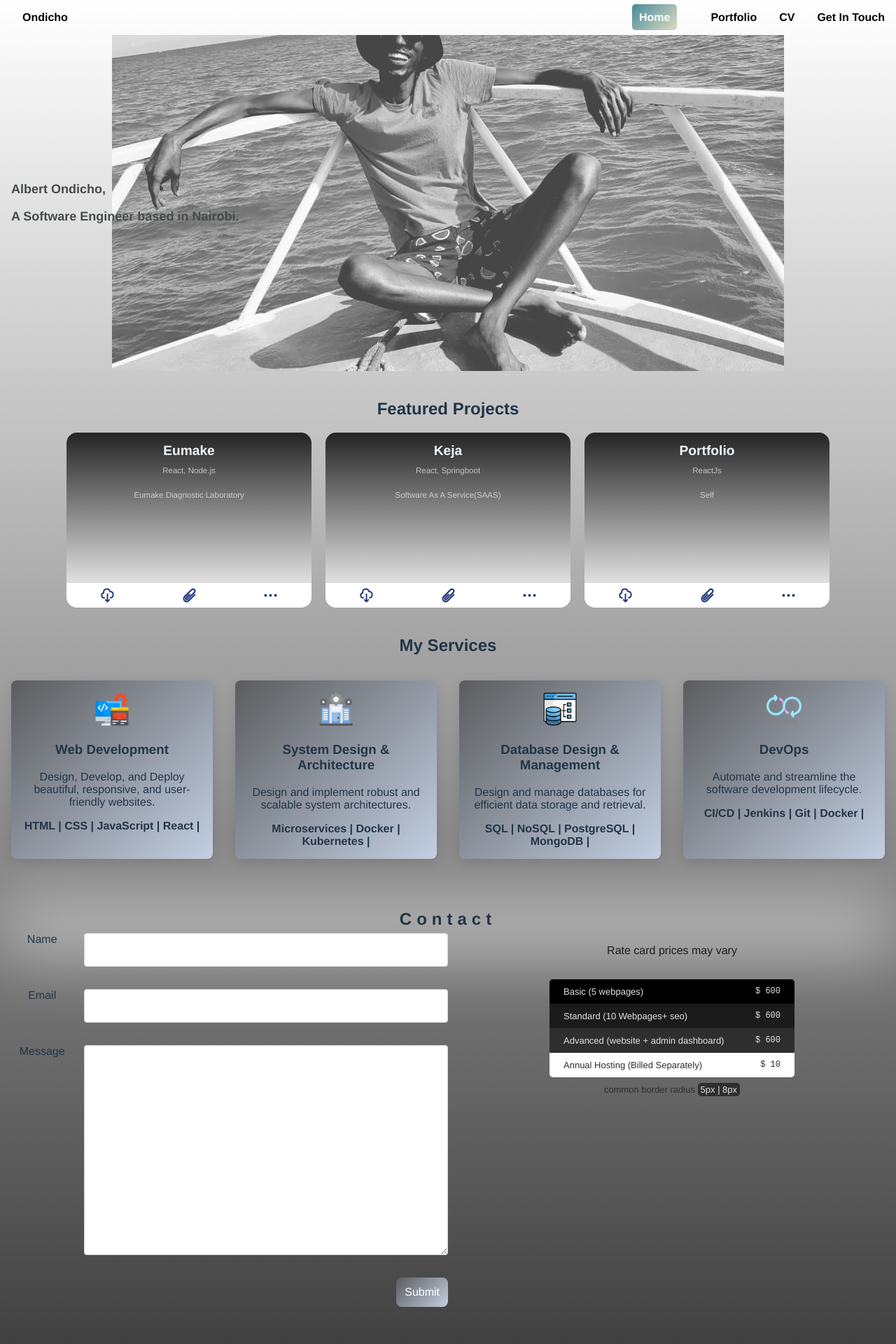
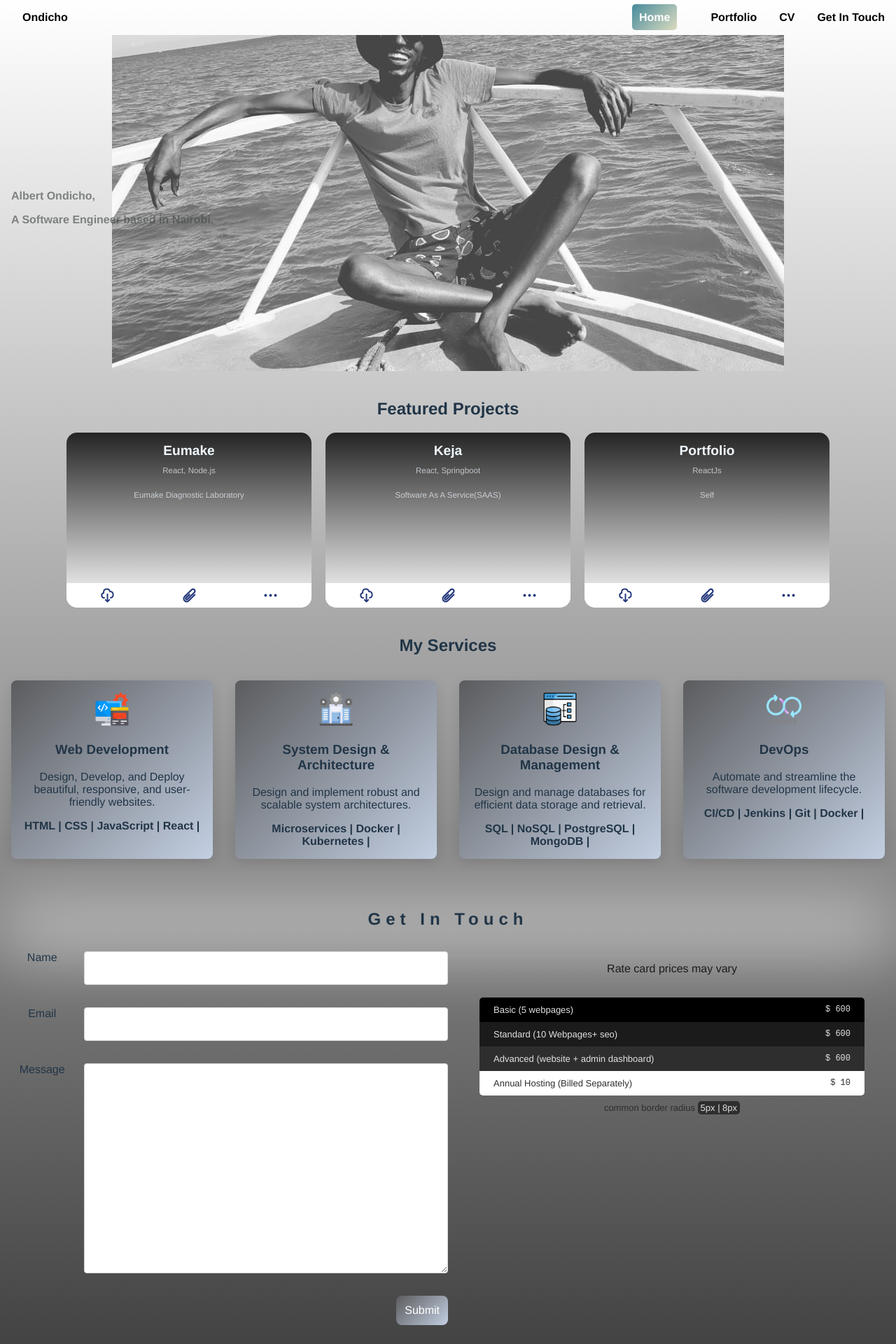
Before and after one commit to ondicho/ondicho, a React (Vite) app: page / in a window 1280 px wide. Shown: the top 1920 px of the page at 70% size. Built offline with nearby package versions, Linux system fonts and the light colour scheme; the HTML template or start-up script is replaced by a standard one.

Commit message:
night night

```diff
--- a/src/assets/css/contact.css
+++ b/src/assets/css/contact.css
@@ -124,7 +124,7 @@ label {
   letter-spacing: 7px;
   font-size: 1.5rem;
   position: relative;
-  margin-bottom: 6px;
+  margin-bottom: 2rem;
 }
 
 .heading::before {
@@ -222,3 +222,13 @@ label {
   }
 
 }
+
+@media (min-width: 1080px) {
+
+.wrapper {
+  margin: 2rem auto;
+  width: 550px;
+  font-size: small;
+}
+
+}
--- a/src/assets/css/takeoff.css
+++ b/src/assets/css/takeoff.css
@@ -1,3 +1,5 @@
+
+
 .takeOff {
     background-image: url('/src/assets/images/banner.jpeg');
     background-size: inherit;
@@ -7,7 +9,7 @@
     height: 60vh;
     background-repeat: no-repeat;
     color: #464a4b;
-    font-size: x-large;
+    font-size: medium;
     margin: 0 auto;
     display: flex;
     font-weight: bold;
@@ -20,6 +22,7 @@
     align-self: center;
     text-align: left;
     margin-left: 1rem;
+    animation: gentle-entry  10s ease-in-out infinite;
 }
 
 
@@ -36,11 +39,28 @@
         background-size: cover;
     }
 
+
 }
 
-@media only screen and (min-width:  1200px) {
-    .takeOff{
-      font-size: large;
+@keyframes gentle-entry {
+    from {
+      opacity:  0;
+      transform: translateY(20px);
     }
+    to {
+      opacity:  1;
+      transform: translateY(0);
+    }
+  }
 
-}
+  @keyframes subtle-pulse {
+    0% {
+     transform: scale(1);
+   }
+    50% {
+     transform: scale(1.01);
+   }
+    100% {
+     transform: scale(1);
+   }
+ }
--- /dev/null
+++ b/src/assets/css/wavyBackground.css
@@ -0,0 +1,16 @@
+.wavy-background {
+    height:  100px; /* Adjust height as needed */
+    background: linear-gradient(45deg, #007bff  25%, #007bff  50%, #00ff7f  50%, #00ff7f  75%);
+    background-size:  200%  100%;
+    background-position: left bottom;
+    animation: wave-animation  3s linear infinite;
+  }
+
+  @keyframes wave-animation {
+     0% {
+      background-position: left bottom;
+    }
+     100% {
+      background-position: right bottom;
+    }
+  }
--- /dev/null
+++ b/src/layouts/WavyBackground.jsx
@@ -0,0 +1,12 @@
+import React from 'react';
+import '../assets/css/wavyBackground.css';
+
+const WavyBackground = ({ primaryColor, secondaryColor }) => {
+  const backgroundStyle = {
+    background: `repeating-linear-gradient(-45deg, ${primaryColor}, ${primaryColor}  10px, ${secondaryColor}  10px, ${secondaryColor}  20px)`,
+  };
+
+  return <div className="wavy-background" style={backgroundStyle}></div>;
+};
+
+export default WavyBackground;
--- a/src/pages/Contact.jsx
+++ b/src/pages/Contact.jsx
@@ -24,7 +24,7 @@ const Contact = () => {
 
     return (
         <div className='main-container contact'>
-            <h6 className='heading'>Contact </h6>
+            <h6 className='heading'>Get In Touch </h6>
             <div className="contact-body">
 
                 <form className="form-container">
--- a/src/pages/Home.jsx
+++ b/src/pages/Home.jsx
@@ -6,6 +6,7 @@ import Portfolio from './Portfolio';
 import Services from './Services';
 import Contact from './Contact';
 import Takeoff from './Takeoff';
+import WavyBackground from '../layouts/WavyBackground';
 
 const Home = () => {
     const isMobile = window.innerWidth <=  768;
@@ -28,6 +29,7 @@ const Home = () => {
             <Navbar />
             <Takeoff />
             <Portfolio />
+            {/* <WavyBackground primaryColor="#fff" secondaryColor="#242424" /> */}
             <Services />
             <Contact />
             <Footer />
```
